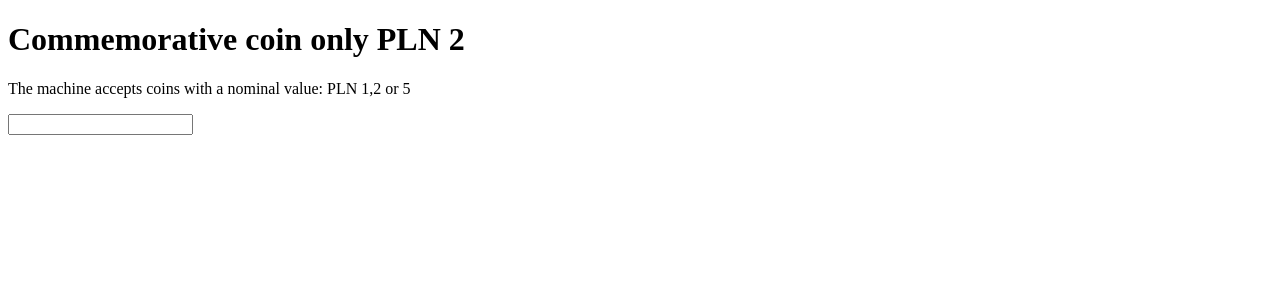
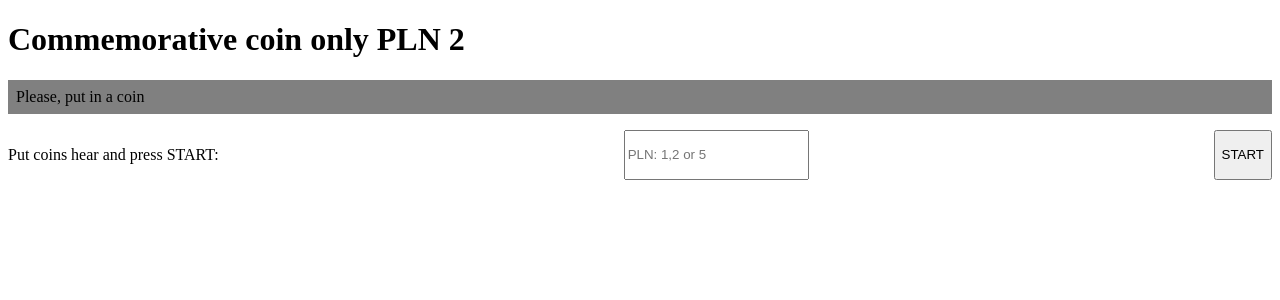
Before and after one commit to gf1200/souvenirs-machine, a React app: page / in a window 1280 px wide. Shown: the top 300 px of the page. Built offline with nearby package versions, Linux system fonts and the light colour scheme; the HTML template or start-up script is replaced by a standard one.

Commit message:
added valid form and desplay message

```diff
--- a/src/App.js
+++ b/src/App.js
@@ -1,4 +1,16 @@
 import React from 'react';
+import styled from 'styled-components';
+
+const Level = styled.div`
+	display: flex;
+	justify-content: space-between;
+`;
+
+const Display = styled.div`
+	background: grey;
+	padding: 0.5rem;
+	margin: 1rem 0;
+`;
 
 const INITIAL_STATE = {
 	charge: 2,
@@ -7,24 +19,55 @@ const INITIAL_STATE = {
 		one: [1, 1, 1, 1, 1, 1, 1, 1, 1, 1],
 		two: [2, 2, 2, 2, 2],
 		five: []
-  },
-  coin: null,
-  totalCoins: null
+	}
 };
 
 class App extends React.Component {
-  constructor() {
-    super();
-    this.state = INITIAL_STATE;
+	constructor(props) {
+		super(props);
+		this.state = { ...INITIAL_STATE, totalCoins: 0, messageToDisplay: '' };
+
+		this.textInput = React.createRef();
+		this.acceptCoins = this.acceptCoins.bind(this);
+	}
+
+	acceptCoins() {
+		const loaded = this.textInput.current.value;
+		let coin = parseFloat(loaded);
+
+		if (coin === 1 || coin === 2 || coin === 5) {
+			this.setState(({ totalCoins }) => ({ totalCoins: totalCoins + coin }));
+		} else {
+			this.setState(({ messageToDisplay }) => ({
+				messageToDisplay: `Sorry ${loaded} is not accept. Please put in correct value`
+			}));
+		}
 	}
 
 	render() {
+		const { messageToDisplay, totalSouvenirs, totalCoins } = this.state;
+
+		let displayMessage = messageToDisplay;
+		if (!messageToDisplay) displayMessage = 'Please, put in a coin';
+
+		// if (!totalSouvenirs) messageToDisplay = 'The machine is closed, no souvenirs inside. Sorry.';
+
 		console.log(this.state);
 		return (
 			<>
 				<h1>Commemorative coin only PLN 2</h1>
-        <p>The machine accepts coins with a nominal value: PLN 1,2 or 5</p>
-        <input />
+
+				<Display>{displayMessage}</Display>
+				<Level>
+					<p>Put coins hear and press START:</p>
+					<input
+						type='text'
+						ref={this.textInput}
+						disabled={!totalSouvenirs || totalCoins >= 2}
+						placeholder='PLN: 1,2 or 5'
+					/>
+					<button onClick={this.acceptCoins}>START</button>
+				</Level>
 			</>
 		);
 	}
--- a/src/index.html
+++ b/src/index.html
@@ -4,7 +4,7 @@
 		<meta charset="UTF-8" />
 		<meta name="viewport" content="width=device-width, initial-scale=1.0" />
 		<meta http-equiv="X-UA-Compatible" content="ie=edge" />
-		<title>Document</title>
+		<title>souvenirs-machine</title>
 	</head>
 	<body>
 		<div id="root"></div>
```
Also changed, not shown: package.json (+8 -2 lines), .babelrc (added), 1 other file (tests, documents, lock files or other folders). Lines whose indentation alone changed are shown as unchanged.
